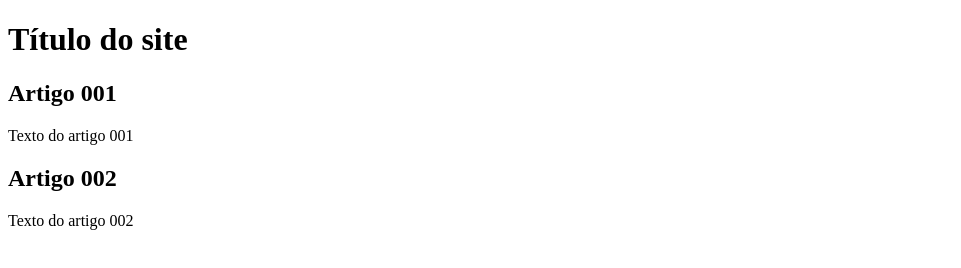
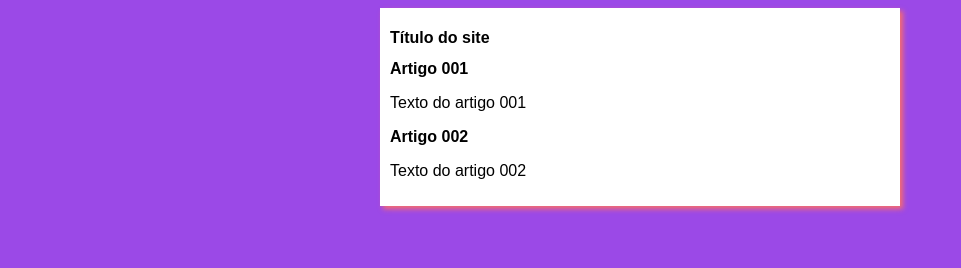
Before and after one commit to isakHendrixs/projeto-site, a plain HTML site: page index.html in a window 1280 px wide. Shown: the whole page, without its empty margins (0-961 px from the left). Drawn offline with Linux system fonts and the light colour scheme.

Commit message:
Iniciei o design

```diff
--- /dev/null
+++ b/estilos/style.css
@@ -0,0 +1,14 @@
+* {
+    font-family: Arial, Helvetica, sans-serif;
+    font-size: 16px;
+    }
+    body{
+        background-color: rgb(155, 73, 231);
+    }
+    main{
+        background-color: white;
+        width: 500px;
+        margin: auto;
+        padding: 10px;
+        box-shadow: 3px 3px 5px rgb(248, 108, 108);
+    }
--- a/index.html
+++ b/index.html
@@ -5,6 +5,7 @@
     <meta http-equiv="X-UA-Compatible" content="IE=edge">
     <meta name="viewport" content="width=device-width, initial-scale=1.0">
     <title>Título do site</title>
+    <link rel="stylesheet" href="estilos/style.css">
 </head>
 <body>
     <main>
```
